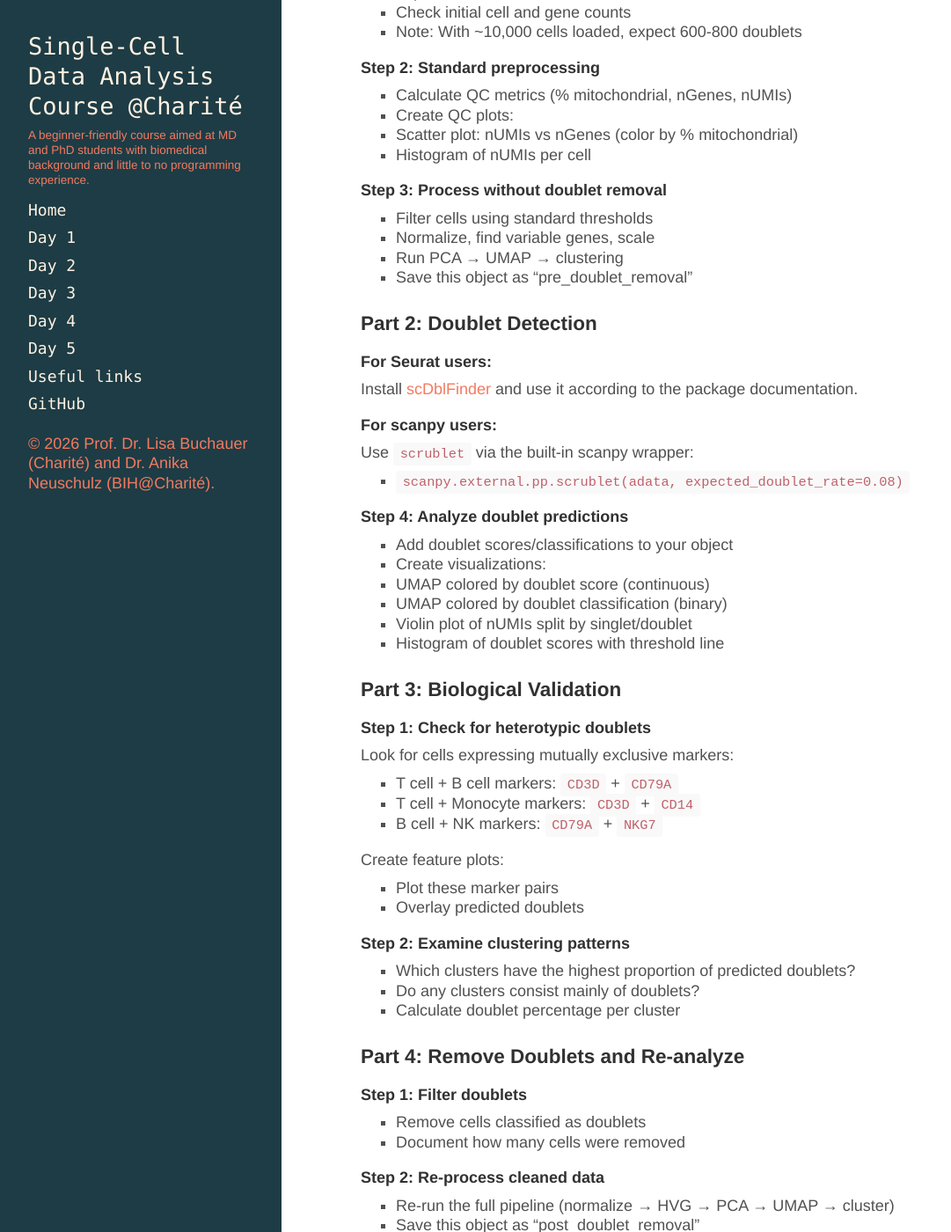
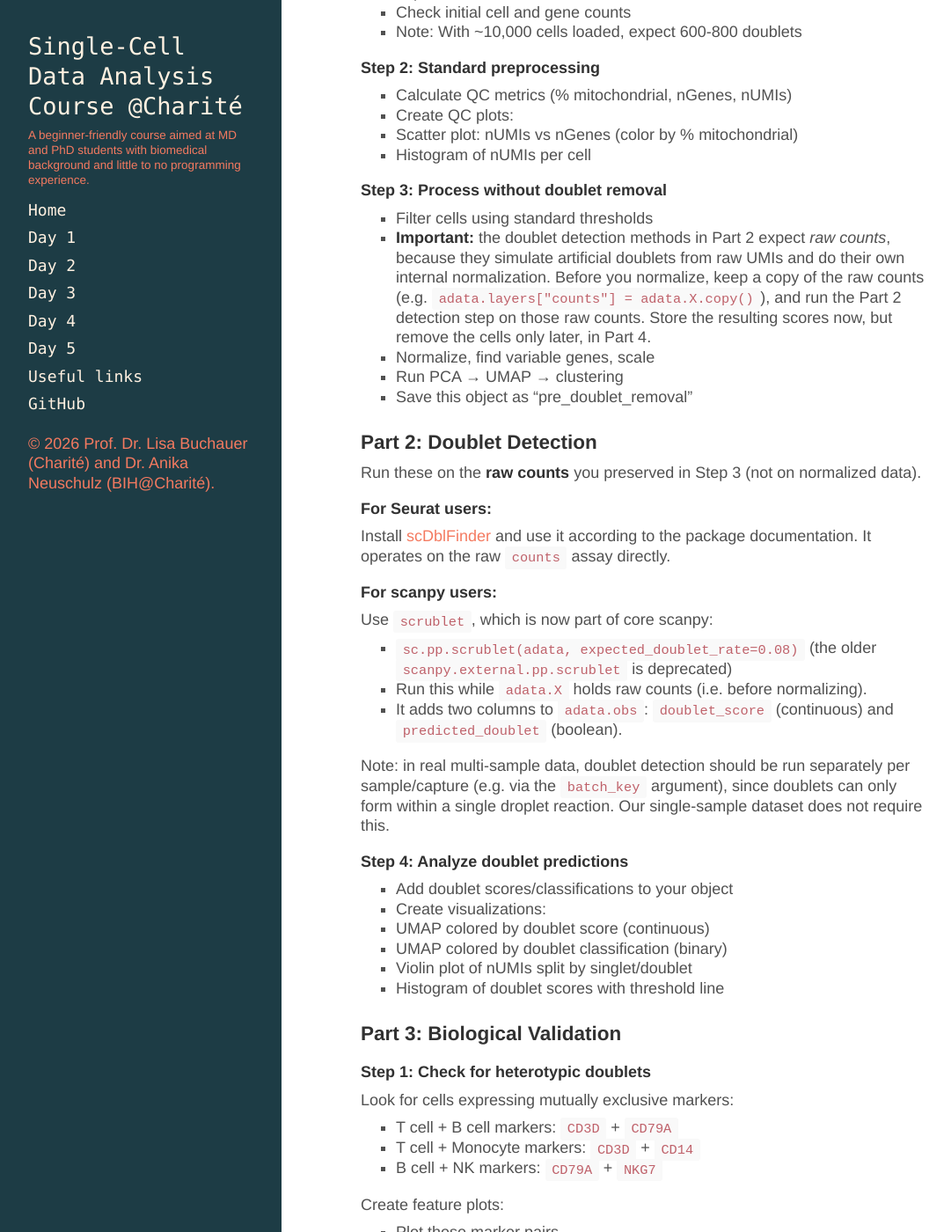
Before and after one commit to buchauer-lab/charite-sc-data-course, a Jekyll site: the page built from docs/doubletexercise.md, in a window 1280 px wide and 1400 px high, scrolled down 443 px. Shown: the whole window at 88% size, without its empty margins (4-1085 px from the left). Built offline with Jekyll 4.4.1, drawn with Linux system fonts in a browser that asks for light colours; nearby versions of some CDN libraries; a style sheet for code colours, icons or effects is not loaded; our own code applies the rules of GitHub Pages for plain Markdown files.

Commit message:
Fix doublet exercise: run detection on raw counts, update scrublet API
- Preserve raw counts and run doublet detection before normalization,
  since scrublet/scDblFinder expect raw UMIs
- Update to core sc.pp.scrublet (external alias deprecated) and document
  the doublet_score / predicted_doublet output keys
- Add per-sample detection good-practice note

Co-Authored-By: Claude Opus 4.8 <noreply@anthropic.com>

```diff
--- a/docs/doubletexercise.md
+++ b/docs/doubletexercise.md
@@ -28,18 +28,25 @@ We will work with the 10x Genomics 10k PBMCs from a Healthy Donor (v3 chemistry)
 
 #### Step 3: Process without doublet removal
 - Filter cells using standard thresholds
+- **Important:** the doublet detection methods in Part 2 expect *raw counts*, because they simulate artificial doublets from raw UMIs and do their own internal normalization. Before you normalize, keep a copy of the raw counts (e.g. `adata.layers["counts"] = adata.X.copy()`), and run the Part 2 detection step on those raw counts. Store the resulting scores now, but remove the cells only later, in Part 4.
 - Normalize, find variable genes, scale
 - Run PCA → UMAP → clustering
 - Save this object as "pre_doublet_removal"
 
 ### Part 2: Doublet Detection
 
+Run these on the **raw counts** you preserved in Step 3 (not on normalized data).
+
 #### For Seurat users:
-Install [scDblFinder](https://bioconductor.org/packages/release/bioc/html/scDblFinder.html) and use it according to the package documentation.
+Install [scDblFinder](https://bioconductor.org/packages/release/bioc/html/scDblFinder.html) and use it according to the package documentation. It operates on the raw `counts` assay directly.
 
 #### For scanpy users:
-Use `scrublet` via the built-in scanpy wrapper:
- - `scanpy.external.pp.scrublet(adata, expected_doublet_rate=0.08)`
+Use `scrublet`, which is now part of core scanpy:
+ - `sc.pp.scrublet(adata, expected_doublet_rate=0.08)` (the older `scanpy.external.pp.scrublet` is deprecated)
+ - Run this while `adata.X` holds raw counts (i.e. before normalizing).
+ - It adds two columns to `adata.obs`: `doublet_score` (continuous) and `predicted_doublet` (boolean).
+
+Note: in real multi-sample data, doublet detection should be run separately per sample/capture (e.g. via the `batch_key` argument), since doublets can only form within a single droplet reaction. Our single-sample dataset does not require this.
 
 #### Step 4: Analyze doublet predictions
 - Add doublet scores/classifications to your object
```
